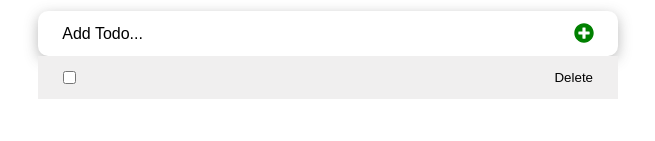
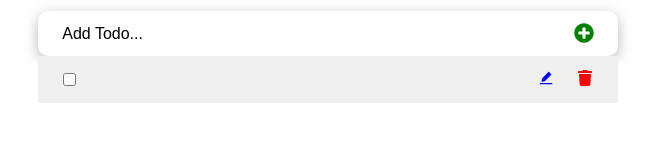
Before and after one commit to mulugithub/react-todo-list, a React (Create React App) app: page / in a window 1280 px wide. Shown: the part 245-386 px from the top of the page, without its empty margins (312-967 px from the left). Built offline with nearby package versions, Linux system fonts and the light colour scheme.

Commit message:
Editing and updating Todos state

```diff
--- a/src/components/TodoItem.jsx
+++ b/src/components/TodoItem.jsx
@@ -1,27 +1,67 @@
+import { useState } from 'react';
 import PropTypes from 'prop-types';
+import { FaTrash } from 'react-icons/fa';
+import { AiFillEdit } from 'react-icons/ai';
+
 import styles from '../styles/TodoItem.module.css';
 
-const TodoItem = ({ itemProp, handleChange, delTodo }) => {
+const TodoItem = ({
+  itemProp, handleChange, delTodo, setUpdate,
+}) => {
   const completedStyle = {
     fontStyle: 'italic',
     color: '#595959',
     opacity: 0.4,
     textDecoration: 'line-through',
   };
+  const [editing, setEditing] = useState(false);
+  // ...
+  const handleUpdatedDone = (event) => {
+    if (event.key === 'Enter') {
+      setEditing(false);
+    }
+  };
+  // ...
+  const handleEditing = () => {
+    setEditing(true);
+  };
+  const viewMode = {};
+  const editMode = {};
+  if (editing) {
+    viewMode.display = 'none';
+  } else {
+    editMode.display = 'none';
+  }
   return (
     <li className={styles.item}>
-      <div className={styles.content}>
+      <div className={styles.content} style={viewMode}>
         <input
           type="checkbox"
           checked={itemProp.completed}
           onChange={() => handleChange(itemProp.id)}
         />
+        <button type="button" onClick={handleEditing}>
+          <AiFillEdit style={{ color: 'blue', fontSize: '16px' }} />
+        </button>
+        <button
+          type="button"
+          className={styles.button}
+          onClick={() => delTodo(itemProp.id)}
+        >
+          <FaTrash style={{ color: 'red', fontSize: '16px' }} />
+        </button>
         <span style={itemProp.completed ? completedStyle : null}>
           {itemProp.title}
         </span>
-
-        <button type="button" onClick={() => delTodo(itemProp.id)}>Delete</button>
       </div>
+      <input
+        style={editMode}
+        type="text"
+        value={itemProp.title}
+        className={styles.textInput}
+        onChange={(e) => setUpdate(e.target.value, itemProp.id)}
+        onKeyDown={handleUpdatedDone}
+      />
     </li>
   );
 };
@@ -29,9 +69,12 @@ const TodoItem = ({ itemProp, handleChange, delTodo }) => {
 TodoItem.propTypes = {
   itemProp: PropTypes.arrayOf(
     PropTypes.shape({
-      title: PropTypes.string.isRequired,
+      id: PropTypes.number,
+      title: PropTypes.string,
+      completed: PropTypes.bool,
     }),
   ).isRequired,
+  setUpdate: PropTypes.func.isRequired,
   handleChange: PropTypes.func.isRequired,
   delTodo: PropTypes.func.isRequired,
 };
--- a/src/components/TodosList.jsx
+++ b/src/components/TodosList.jsx
@@ -1,7 +1,7 @@
 import PropTypes from 'prop-types';
 import TodoItem from './TodoItem';
 
-const TodosList = ({ todosProps, handleChange, delTodo }) => (
+const TodosList = ({ todosProps, handleChange, delTodo, setUpdate }) => (
   <ul>
     {todosProps.map((todo) => (
       <TodoItem
@@ -9,6 +9,7 @@ const TodosList = ({ todosProps, handleChange, delTodo }) => (
         itemProp={todo}
         handleChange={handleChange}
         delTodo={delTodo}
+        setUpdate={setUpdate}
       />
     ))}
   </ul>
@@ -22,6 +23,7 @@ TodosList.propTypes = {
   })).isRequired,
   handleChange: PropTypes.func.isRequired,
   delTodo: PropTypes.func.isRequired,
+  setUpdate: PropTypes.func.isRequired,
 };
 
 export default TodosList;
--- a/src/components/TodosLogic.jsx
+++ b/src/components/TodosLogic.jsx
@@ -11,6 +11,16 @@ const TodosLogic = () => {
       // ...
     },
   ]);
+  const setUpdate = (updatedTitle, id) => {
+    setTodos(
+      todos.map((todo) => {
+        if (todo.id === id) {
+          return ({ ...todo, title: updatedTitle });
+        }
+        return todo;
+      }),
+    );
+  };
   // ...
   const addTodoItem = (title) => {
     const newTodo = {
@@ -40,7 +50,12 @@ const TodosLogic = () => {
   return (
     <div>
       <InputTodo addTodoItem={addTodoItem} />
-      <TodosList todosProps={todos} handleChange={handleChange} delTodo={delTodo} />
+      <TodosList
+        todosProps={todos}
+        handleChange={handleChange}
+        delTodo={delTodo}
+        setUpdate={setUpdate}
+      />
     </div>
   );
 };
--- a/src/styles/TodoItem.module.css
+++ b/src/styles/TodoItem.module.css
@@ -26,3 +26,10 @@
   border: none;
   margin-left: 7px;
 }
+
+.textInput {
+  width: 100%;
+  padding: 10px;
+  border: 1px solid #dfdfdf;
+  outline: none;
+}
```
